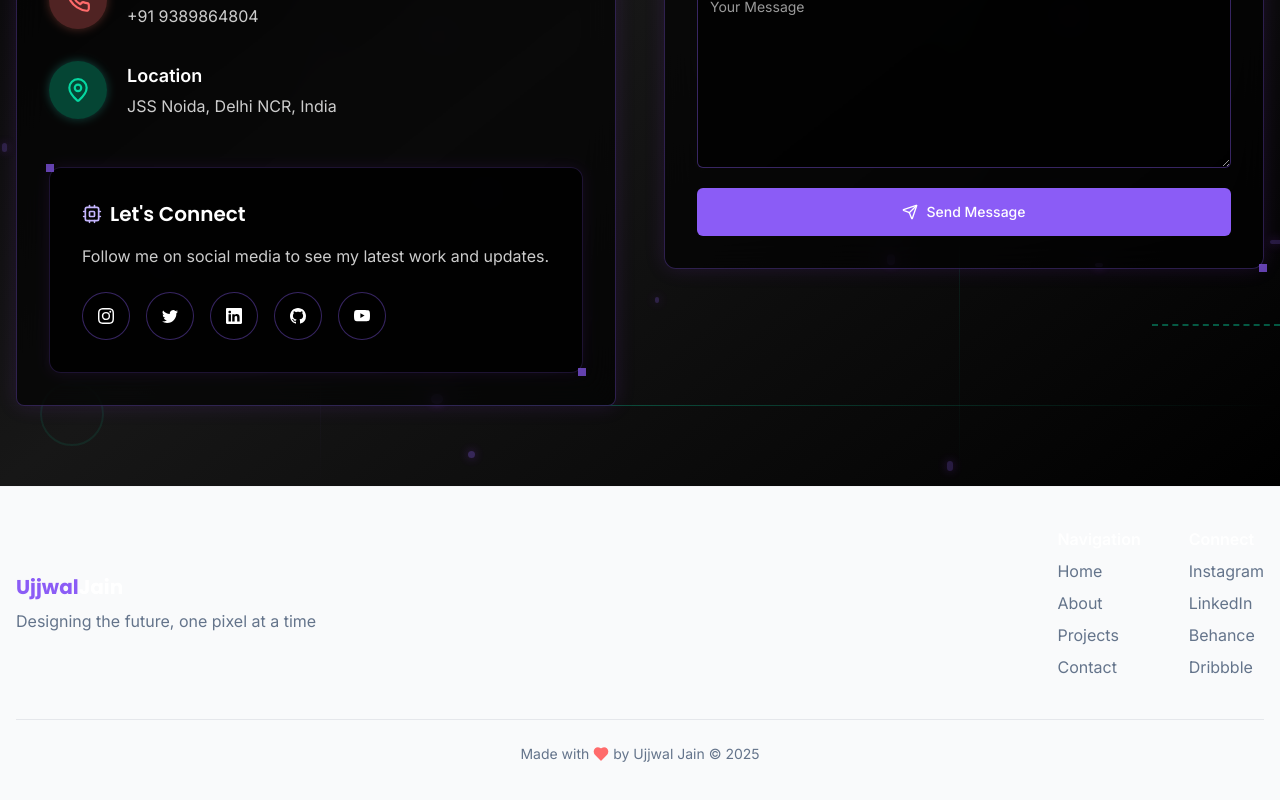
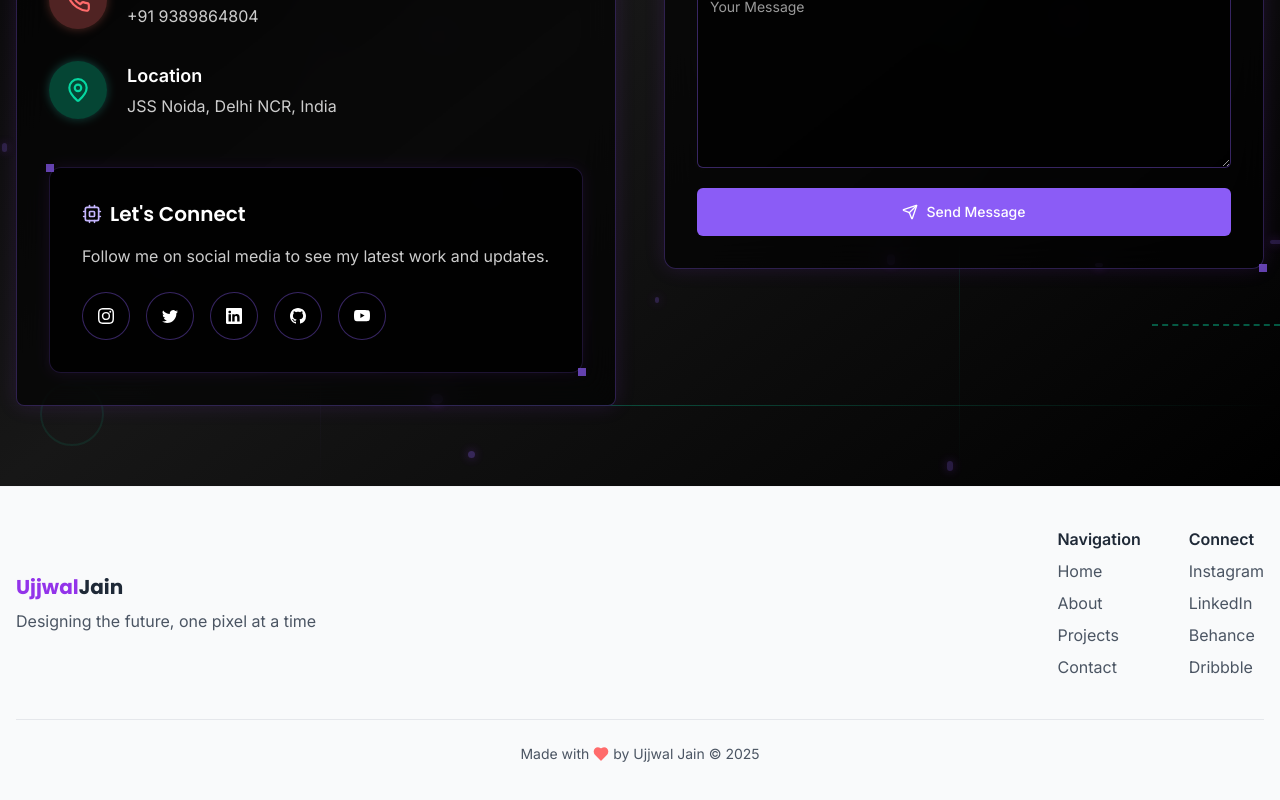
Before and after one commit to ujjwaljain91/ujjwal-design-portfolio, a React (Vite) app: page / in a window 1280 px wide. Shown: the part 5060-5860 px from the top of the page. Built offline with nearby package versions, Linux system fonts and the light colour scheme.

Commit message:
Adjust footer text color
Adjusted the footer text color to improve visibility.

```diff
--- a/src/components/Footer.tsx
+++ b/src/components/Footer.tsx
@@ -8,39 +8,39 @@ const Footer = () => {
         <div className="flex flex-col md:flex-row justify-between items-center">
           <div className="mb-6 md:mb-0">
             <a href="#" className="font-display text-xl font-bold">
-              <span className="text-purple">Ujjwal</span>
-              <span>Jain</span>
+              <span className="text-purple-600">Ujjwal</span>
+              <span className="text-gray-800">Jain</span>
             </a>
-            <p className="text-muted-foreground mt-2">
+            <p className="text-gray-600 mt-2">
               Designing the future, one pixel at a time
             </p>
           </div>
 
           <div className="flex flex-col sm:flex-row items-center sm:items-start gap-6 md:gap-12">
             <div>
-              <h4 className="font-semibold mb-2">Navigation</h4>
+              <h4 className="font-semibold mb-2 text-gray-800">Navigation</h4>
               <ul className="space-y-2">
-                <li><a href="#" className="text-muted-foreground hover:text-purple transition-colors">Home</a></li>
-                <li><a href="#about" className="text-muted-foreground hover:text-purple transition-colors">About</a></li>
-                <li><a href="#projects" className="text-muted-foreground hover:text-purple transition-colors">Projects</a></li>
-                <li><a href="#contact" className="text-muted-foreground hover:text-purple transition-colors">Contact</a></li>
+                <li><a href="#" className="text-gray-600 hover:text-purple-600 transition-colors">Home</a></li>
+                <li><a href="#about" className="text-gray-600 hover:text-purple-600 transition-colors">About</a></li>
+                <li><a href="#projects" className="text-gray-600 hover:text-purple-600 transition-colors">Projects</a></li>
+                <li><a href="#contact" className="text-gray-600 hover:text-purple-600 transition-colors">Contact</a></li>
               </ul>
             </div>
 
             <div>
-              <h4 className="font-semibold mb-2">Connect</h4>
+              <h4 className="font-semibold mb-2 text-gray-800">Connect</h4>
               <ul className="space-y-2">
-                <li><a href="https://instagram.com" target="_blank" rel="noopener noreferrer" className="text-muted-foreground hover:text-purple transition-colors">Instagram</a></li>
-                <li><a href="https://linkedin.com" target="_blank" rel="noopener noreferrer" className="text-muted-foreground hover:text-purple transition-colors">LinkedIn</a></li>
-                <li><a href="https://behance.net" target="_blank" rel="noopener noreferrer" className="text-muted-foreground hover:text-purple transition-colors">Behance</a></li>
-                <li><a href="https://dribbble.com" target="_blank" rel="noopener noreferrer" className="text-muted-foreground hover:text-purple transition-colors">Dribbble</a></li>
+                <li><a href="https://instagram.com" target="_blank" rel="noopener noreferrer" className="text-gray-600 hover:text-purple-600 transition-colors">Instagram</a></li>
+                <li><a href="https://linkedin.com" target="_blank" rel="noopener noreferrer" className="text-gray-600 hover:text-purple-600 transition-colors">LinkedIn</a></li>
+                <li><a href="https://behance.net" target="_blank" rel="noopener noreferrer" className="text-gray-600 hover:text-purple-600 transition-colors">Behance</a></li>
+                <li><a href="https://dribbble.com" target="_blank" rel="noopener noreferrer" className="text-gray-600 hover:text-purple-600 transition-colors">Dribbble</a></li>
               </ul>
             </div>
           </div>
         </div>
 
         <div className="border-t border-gray-200 mt-10 pt-6 text-center">
-          <p className="text-sm text-muted-foreground flex items-center justify-center">
+          <p className="text-sm text-gray-600 flex items-center justify-center">
             Made with
             <Heart className="text-coral mx-1" size={16} fill="#FF6B6B" />
             by Ujjwal Jain &copy; {new Date().getFullYear()}
```
